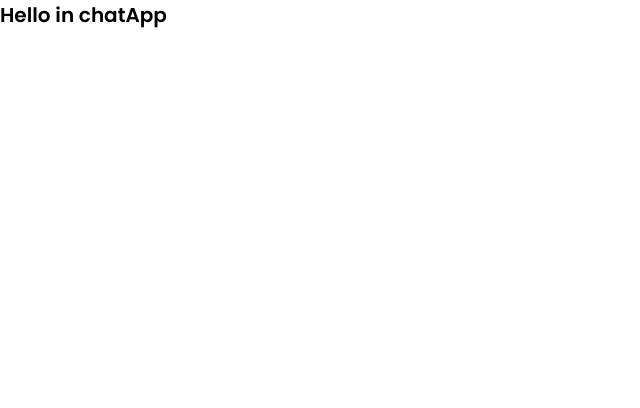
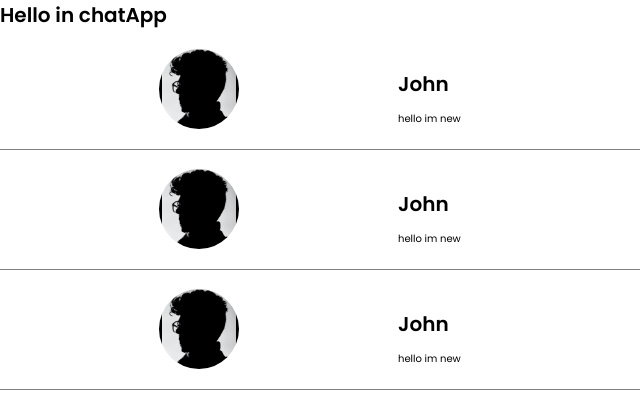
Before and after one commit to atrykp/chat-app-client, a React (Create React App) app: page / in a window 1280 px wide. Shown: the top 408 px of the page, without its empty margins (0-640 px from the left). Built offline with nearby package versions, Linux system fonts and the light colour scheme.

Commit message:
create ListTemplate

```diff
--- a/src/Screen/MainScreen/MainScreen.tsx
+++ b/src/Screen/MainScreen/MainScreen.tsx
@@ -1,9 +1,19 @@
+import { IListTemplate } from "../../Template/ListTemplate/ListTemplate";
 import "./MainScreen.scss";
+import ListTemplate from "../../Template/ListTemplate/ListTemplate";
+import profile from "../../images/profile.jpg";
+
+const contacts = [
+  { header: "John", text: "hello im new", img: profile },
+  { header: "John", text: "hello im new", img: profile },
+  { header: "John", text: "hello im new", img: profile },
+];
 
 const MainScreen = () => {
   return (
     <>
       <h1>Hello in chatApp</h1>
+      <ListTemplate listElements={contacts}></ListTemplate>
     </>
   );
 };
--- /dev/null
+++ b/src/Template/ListTemplate/ListTemplate.tsx
@@ -0,0 +1,18 @@
+import ListElement, {
+  IListElement,
+} from "../../components/ListElement/ListElement";
+
+import "./ListTemplate.scss";
+
+export interface IListTemplate {
+  listElements: IListElement[];
+}
+
+const ListTemplate = ({ listElements }: IListTemplate) => {
+  const list = listElements.map((elem) => (
+    <ListElement text={elem.text} header={elem.header} img={elem.img} />
+  ));
+  return <ul>{list}</ul>;
+};
+
+export default ListTemplate;
--- a/src/components/ListElement/ListElement.scss
+++ b/src/components/ListElement/ListElement.scss
@@ -0,0 +1,32 @@
+.list-element-wrapper {
+  display: grid;
+  grid-template-columns: 30% 1fr;
+  grid-template-rows: 60% 40%;
+  height: 15vh;
+  padding: 10px;
+  border-bottom: 1px solid gray;
+}
+.list-element-header {
+  align-self: flex-end;
+  padding-left: 10px;
+}
+.list-element-paragraph {
+  align-self: center;
+  padding-left: 10px;
+}
+.list-element-image {
+  grid-column: 1/2;
+  grid-row: 1/3;
+  display: grid;
+}
+.user-image {
+  width: 80px;
+  height: 80px;
+  background-position: center;
+  background-size: contain;
+  background-repeat: no-repeat;
+  border-radius: 50%;
+  background-color: black;
+  align-self: center;
+  justify-self: center;
+}
--- a/src/components/ListElement/ListElement.tsx
+++ b/src/components/ListElement/ListElement.tsx
@@ -1,4 +1,6 @@
-interface IListElement {
+import "./ListElement.scss";
+
+export interface IListElement {
   img: string;
   header: string;
   text: string;
@@ -7,10 +9,16 @@
 
 const ListElement = ({ img, header, text, status }: IListElement) => {
   return (
-    <li>
-      <div className="user-image"></div>
-      <h1>{header}</h1>
-      <p>{text}</p>
+    <li className="list-element-wrapper">
+      <div className="list-element-image">
+        <div
+          className="user-image"
+          style={{ backgroundImage: `url(${img})` }}
+        ></div>
+      </div>
+
+      <h1 className="list-element-header">{header}</h1>
+      <p className="list-element-paragraph">{text}</p>
       {status && <p>{status}</p>}
     </li>
   );
```
Also changed, not shown: src/Template/ListTemplate/ListTemplate.scss (added), src/images/profile.jpg (added).
